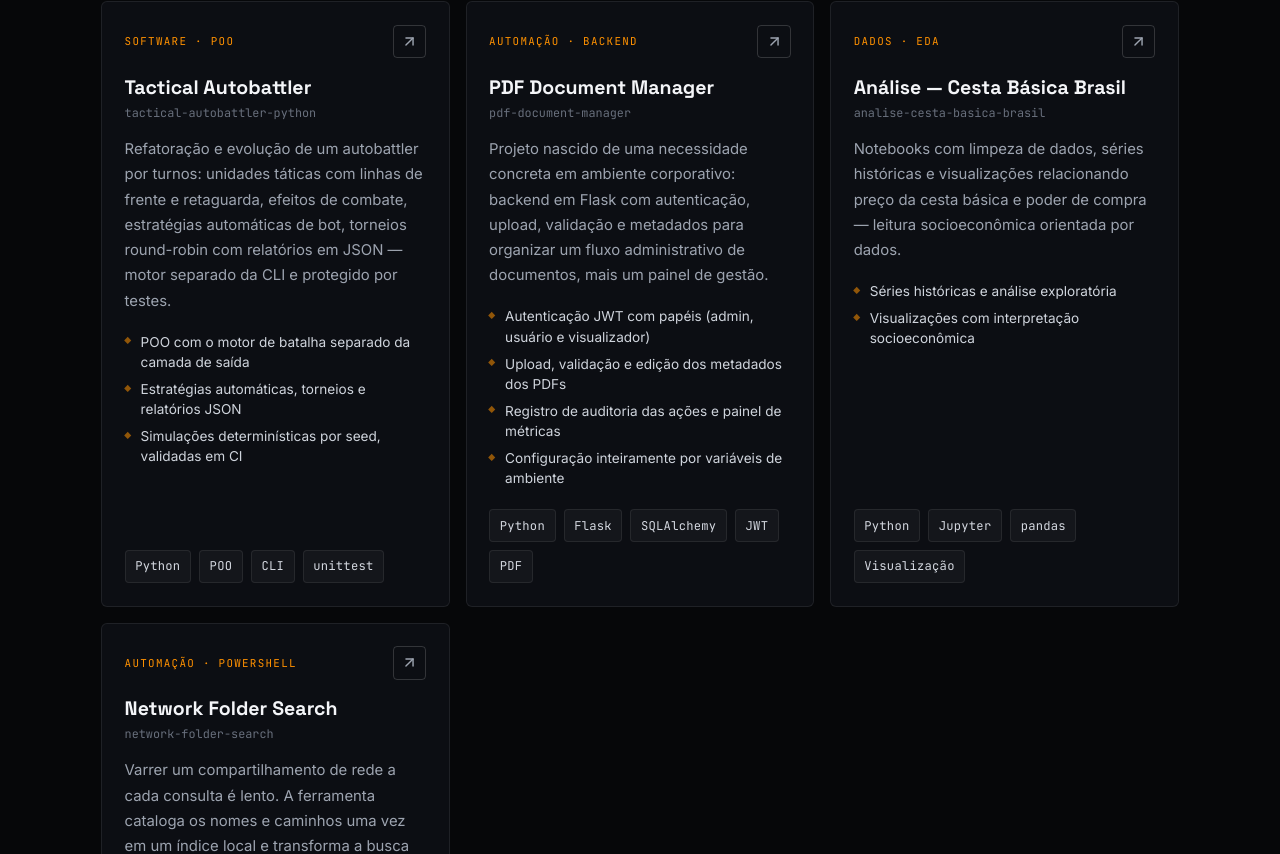
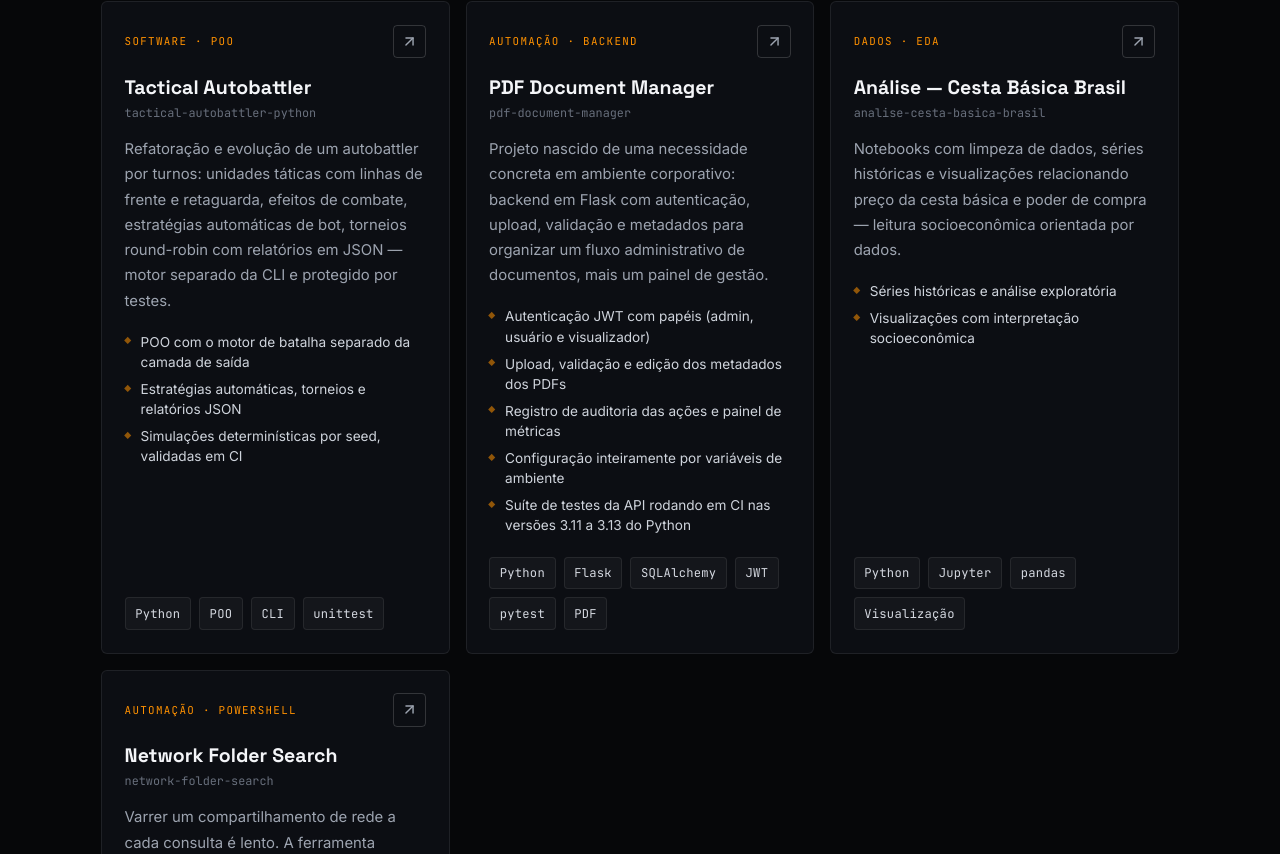
Before and after one commit to enzo-going/portfolio-enzo-going, a React (Vite) app: page / in a window 1280 px wide. Shown: the part 3365-4219 px from the top of the page. Built offline with nearby package versions, Linux system fonts and the light colour scheme.

Commit message:
content: card do PDF Document Manager cita a suite de testes em CI
O repo passou a ter workflow rodando pytest em 3.11, 3.12 e 3.13. O card nao
mencionava teste nenhum, o que destoava dos outros projetos com suite. Entra o
destaque e pytest na stack.

```diff
--- a/src/data/portfolio.ts
+++ b/src/data/portfolio.ts
@@ -149,8 +149,9 @@ export const projects: Project[] = [
       "Upload, validação e edição dos metadados dos PDFs",
       "Registro de auditoria das ações e painel de métricas",
       "Configuração inteiramente por variáveis de ambiente",
+      "Suíte de testes da API rodando em CI nas versões 3.11 a 3.13 do Python",
     ],
-    stack: ["Python", "Flask", "SQLAlchemy", "JWT", "PDF"],
+    stack: ["Python", "Flask", "SQLAlchemy", "JWT", "pytest", "PDF"],
     link: "https://github.com/enzo-going/pdf-document-manager",
   },
   {
```
